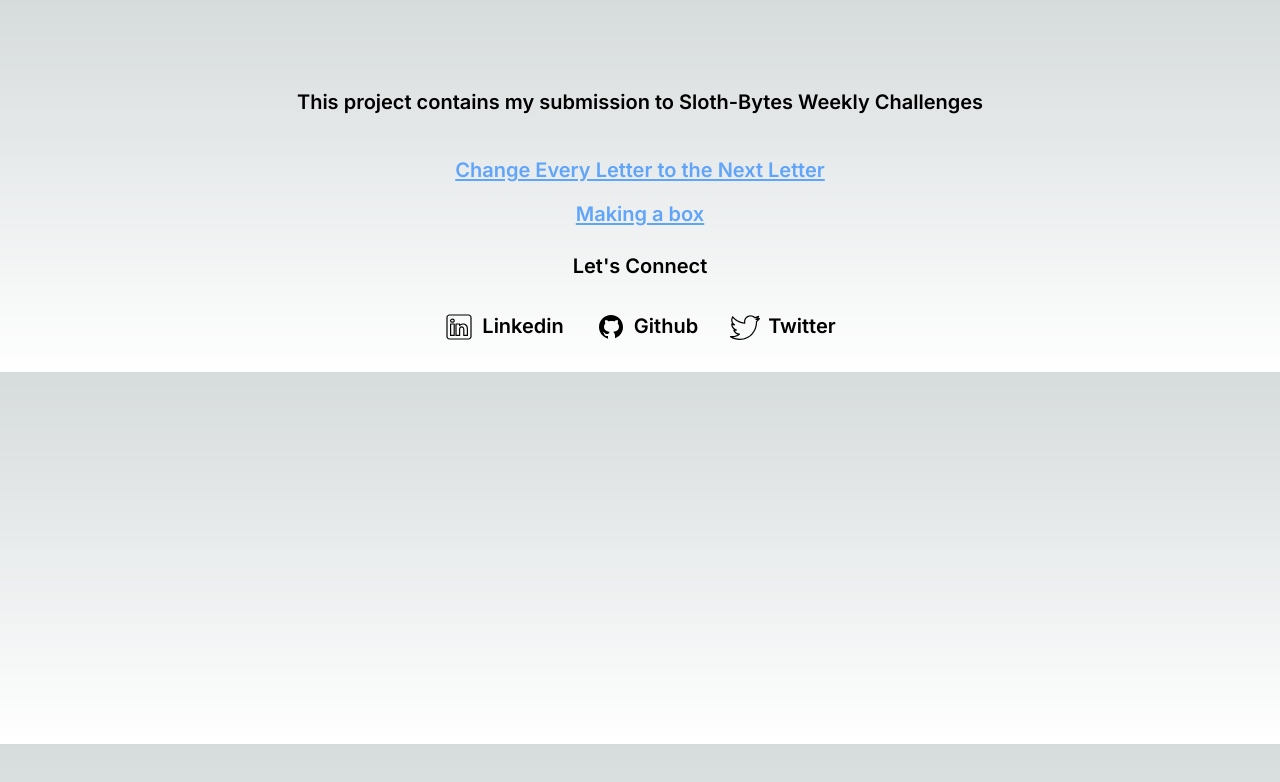
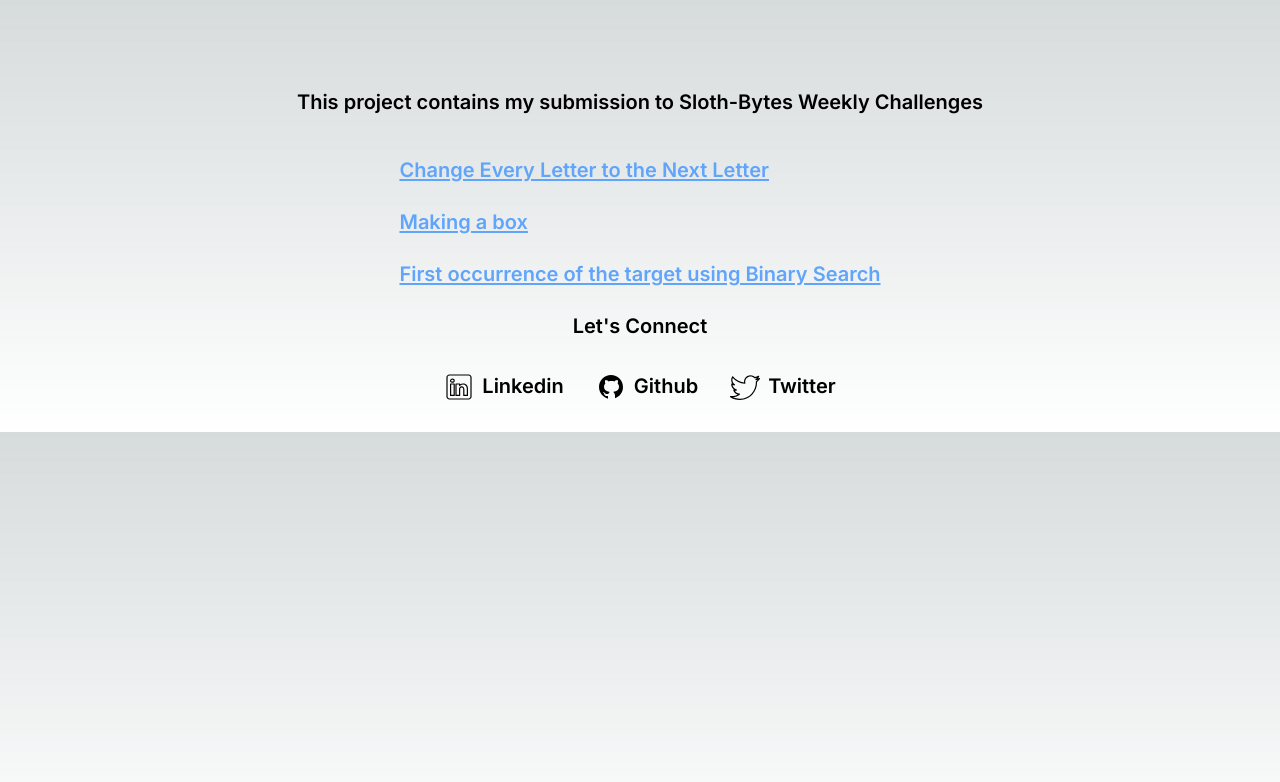
Before and after one commit to Anandprabhu530/SlothByte_Challenges, a Next.js app: page / in a window 1280 px wide. Shown: the top 782 px of the page. Built offline with nearby package versions, Linux system fonts and the light colour scheme.

Commit message:
Added in index page

```diff
--- a/app/binarysearch/page.tsx
+++ b/app/binarysearch/page.tsx
@@ -1,7 +1,6 @@
 "use client";
 
 import { useState } from "react";
-import * as Dialog from "@radix-ui/react-dialog";
 
 const Binary_Search = () => {
   const [array_value, setArray_value] = useState("");
@@ -14,7 +13,7 @@ const Binary_Search = () => {
 
   const handlesort = () => {
     if (array_value.trim().split(" ").length > 2) {
-      const compare = (a, b) => {
+      const compare = (a: any, b: any) => {
         return a - b;
       };
       setsorted_array(array_value.split(" ").sort(compare));
--- a/app/page.tsx
+++ b/app/page.tsx
@@ -8,9 +8,10 @@ export default function Home() {
           <div className="pb-10">
             This project contains my submission to Sloth-Bytes Weekly Challenges
           </div>
+          <div className="flex flex-col gap-6">
             <Link
               href="/CharInc"
-            className="text-blue-400 underline underline-offset-2 pb-4"
+              className="text-blue-400 underline underline-offset-2"
             >
               Change Every Letter to the Next Letter
             </Link>
@@ -20,6 +21,13 @@ export default function Home() {
             >
               Making a box
             </Link>
+            <Link
+              href="/binarysearch"
+              className="text-blue-400 underline underline-offset-2"
+            >
+              First occurrence of the target using Binary Search
+            </Link>
+          </div>
         </div>
         <div className="font-semibold text-xl">Let's Connect</div>
         <div className="lg:flex md:flex grid grid-cols-2 lg:gap-8 gap-6 mt-8">
--- a/package.json
+++ b/package.json
@@ -9,7 +9,6 @@
     "lint": "next lint"
   },
   "dependencies": {
-    "@radix-ui/react-dialog": "^1.1.1",
     "next": "14.2.4",
     "react": "^18",
     "react-dom": "^18"
```
Lines whose indentation alone changed are shown as unchanged.
